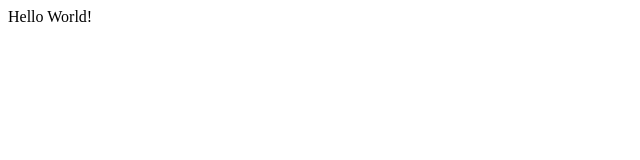
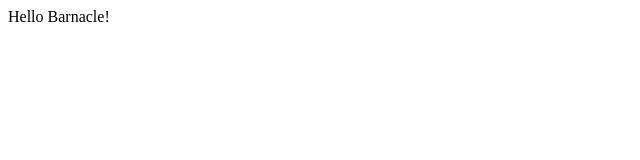
Before and after one commit to ringh0st/potential-barnacle, a plain HTML site: page index.html in a window 1280 px wide. Shown: the full height of the page, 0-640 px from the left. Drawn offline with Linux system fonts and the light colour scheme.

Commit message:
checking my branches

```diff
--- a/index.html
+++ b/index.html
@@ -5,6 +5,6 @@
     <title>Title</title>
 </head>
 <body>
-    Hello World!
+    Hello Barnacle!
 </body>
 </html>
```
